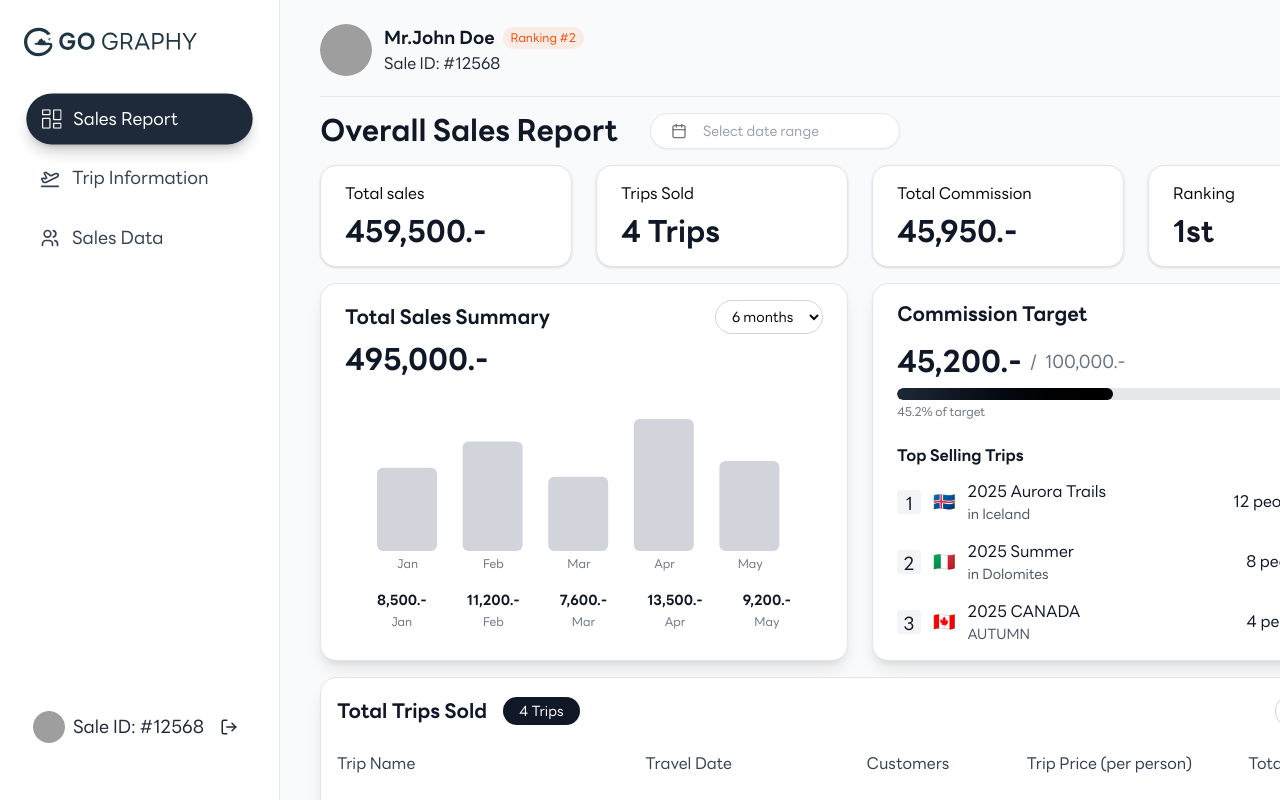
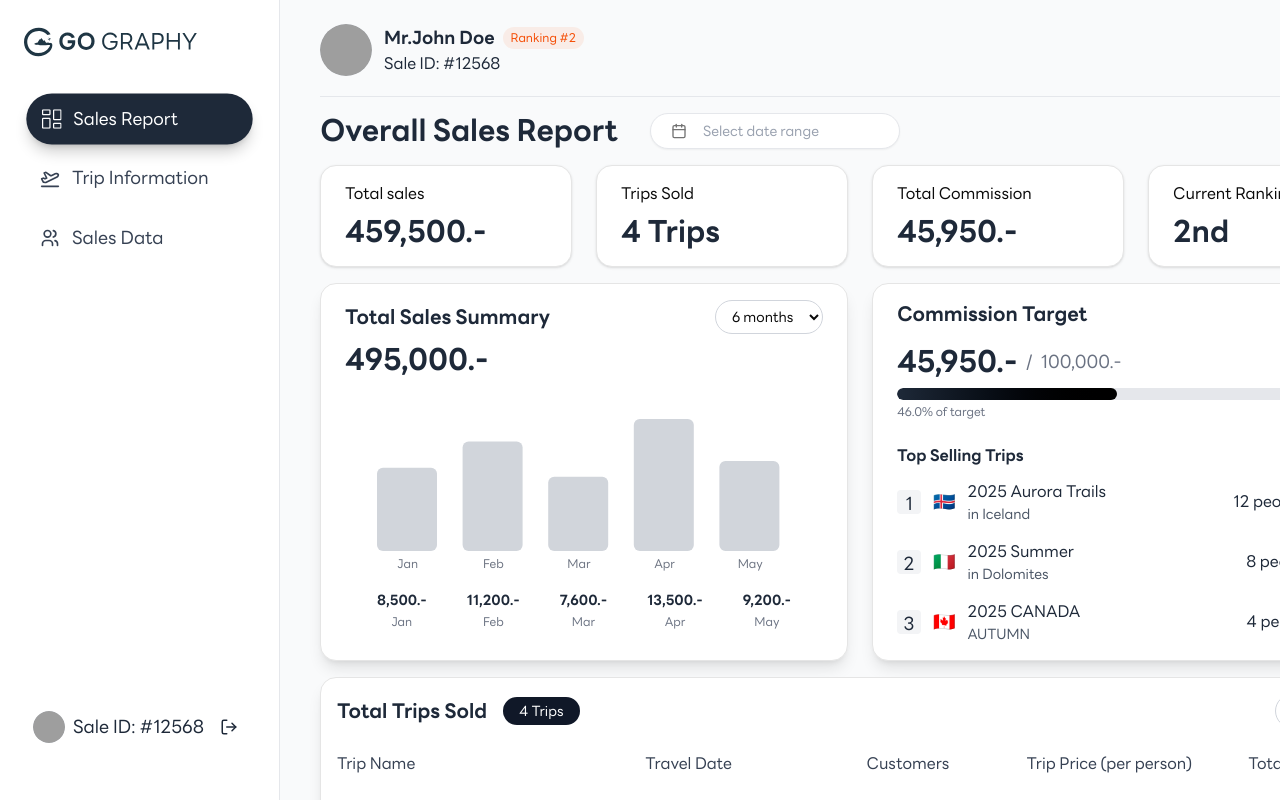
Before and after one commit to Canvasmediaagency/gography-seller-dashboard, a Next.js app: page /sales-report in a window 1280 px wide. Shown: the top 800 px of the page. Built offline with nearby package versions, Linux system fonts and the light colour scheme; grey boxes are pictures that could not be loaded.

Commit message:
feat: date picker action with random mock up data

```diff
--- a/src/app/sales-report/page.tsx
+++ b/src/app/sales-report/page.tsx
@@ -1,5 +1,5 @@
 "use client"
-import React, { useState, useEffect } from 'react'
+import React, { useState, useEffect, useMemo } from 'react'
 import { BarChart, Bar, XAxis, YAxis, ResponsiveContainer } from 'recharts'
 import { DateRange } from "react-day-picker"
 import { DateRangePicker } from "@/components/DateRangePicker"
@@ -14,7 +14,61 @@ function SalesReportPage() {
   // Date Range State - เริ่มต้นเป็น undefined เพื่อแสดง "All"
   const [dateRange, setDateRange] = useState<DateRange | undefined>(undefined)
 
-  const currentCommission = 45200
+  // Generate mock data based on date range using useMemo to prevent constant re-generation
+  const getMockDataForDateRange = (dateRange: DateRange | undefined) => {
+    if (!dateRange?.from || !dateRange?.to) {
+      // Default data when no date range selected (All)
+      return {
+        totalSales: 459500,
+        tripsSold: 4,
+        totalCommission: 45950,
+        commissionRate: 10 // 10%
+      }
+    }
+
+    // Create a seed based on the date range to ensure consistent random data
+    const dateString = `${dateRange.from.getTime()}-${dateRange.to.getTime()}`
+    const seed = dateString.split('').reduce((a, b) => {
+      a = ((a << 5) - a) + b.charCodeAt(0)
+      return a & a
+    }, 0)
+
+    // Seeded random function to ensure consistent results
+    const seededRandom = (seed: number) => {
+      const x = Math.sin(seed) * 10000
+      return x - Math.floor(x)
+    }
+
+    // Calculate days in selected range
+    const diffTime = Math.abs(dateRange.to.getTime() - dateRange.from.getTime())
+    const diffDays = Math.ceil(diffTime / (1000 * 60 * 60 * 24)) + 1
+
+    // Generate consistent random data based on date range
+    const baseAmount = Math.floor(seededRandom(seed) * 50000) + 30000 // 30k-80k base
+    const dailyAverage = Math.floor(baseAmount / Math.max(diffDays, 1))
+    const totalSales = dailyAverage * diffDays + Math.floor(seededRandom(seed + 1) * 100000)
+
+    // Commission rate between 7-12%
+    const commissionRate = Math.floor(seededRandom(seed + 2) * 6) + 7 // 7-12%
+    const totalCommission = Math.floor(totalSales * (commissionRate / 100))
+
+    // Trips sold based on sales amount
+    const tripsSold = Math.max(1, Math.floor(totalSales / 100000) + Math.floor(seededRandom(seed + 3) * 3))
+
+    return {
+      totalSales,
+      tripsSold,
+      totalCommission,
+      commissionRate
+    }
+  }
+
+  // Use useMemo to prevent constant re-generation of mock data
+  const mockData = useMemo(() => {
+    return getMockDataForDateRange(dateRange)
+  }, [dateRange]) // Only regenerate when dateRange changes
+
+  const currentCommission = 45950
   const progressPercentage = (currentCommission / commissionTarget) * 100
 
   // Animate progress bar on mount and when target changes
@@ -45,7 +99,6 @@ function SalesReportPage() {
   // Handle date range change
   const handleDateRangeChange = (newDateRange: DateRange | undefined) => {
     setDateRange(newDateRange)
-    // Here you can add logic to filter data based on date range
     console.log('Date range changed:', newDateRange)
   }
 
@@ -118,7 +171,7 @@ function SalesReportPage() {
           </div>
           <div>
             <div className="flex flex-row items-center gap-2">
-              <p className='text-lg text-gray-900 flex font-bold'>Mr.John Doe </p>
+              <p className='text-lg text-gray-800 flex font-bold'>Mr.John Doe </p>
               <p className='text-[12px] bg-orange-600/8 px-2 py-[2px] rounded-full text-orange-600 flex'>Ranking #2</p>
             </div>
             <p className="text-md text-gray-800">Sale ID: #12568</p>
@@ -126,8 +179,9 @@ function SalesReportPage() {
 
         </div>
         <div className='flex flex-row gap-8 items-end'>
-          <h1 className="text-3xl font-bold text-gray-900 mt-4">Overall Sales Report</h1>
+          <h1 className="text-3xl font-bold text-gray-800 mt-4">Overall Sales Report</h1>
           <div className="mt-4">
+            {/* date picker 1 */}
             <DateRangePicker
               date={dateRange}
               onDateChange={handleDateRangeChange}
@@ -141,19 +195,21 @@ function SalesReportPage() {
         <div className='flex flex-row gap-6 justify-between w-full items-center px-4 py-2  rounded-3xl mt-2 '>
           <div className='flex bg-white flex-col w-1/4 rounded-2xl p-4 px-6 border-1 shadow-sm  items-start gap-2'>
             <p>Total sales</p>
-            <p className='text-3xl font-bold text-gray-900'>459,500.-</p>
+            <p className='text-3xl font-bold text-gray-800'>{mockData.totalSales.toLocaleString()}.-</p>
           </div>
           <div className='flex flex-col bg-white w-1/4 rounded-2xl p-4 px-6 border-1 shadow-sm items-start gap-2'>
             <p>Trips Sold</p>
-            <p className='text-3xl font-bold text-gray-900'>4 Trips</p>
+            <p className='text-3xl font-bold text-gray-800'>{mockData.tripsSold} Trips</p>
           </div>
           <div className='flex flex-col bg-white w-1/4 rounded-2xl p-4 px-6 border-1 shadow-sm items-start gap-2'>
             <p>Total Commission</p>
-            <p className='text-3xl font-bold text-gray-900'>45,950.-</p>
+            <p className='text-3xl font-bold text-gray-800'>{mockData.totalCommission.toLocaleString()}.-</p>
           </div>
           <div className='flex flex-col bg-white w-1/4 rounded-2xl p-4 px-6 border-1 shadow-sm items-start gap-2'>
-            <p>Ranking</p>
-            <p className='text-3xl font-bold text-gray-900'>1st</p>
+            <p>Current Ranking</p>
+            <div className="flex items-center gap-2">
+              <p className='text-3xl font-bold text-gray-800'>2nd</p>
+            </div>
           </div>
         </div>
       </div>
@@ -163,7 +219,7 @@ function SalesReportPage() {
         <div className='w-1/2'>
           <div className='rounded-2xl p-4 px-6 border-1 shadow-lg h-full bg-white'>
             <div className='flex justify-between items-center mb-2'>
-              <h3 className='text-xl font-bold text-gray-900'>Total Sales Summary</h3>
+              <h3 className='text-xl font-bold text-gray-800'>Total Sales Summary</h3>
               <select className="px-3 py-1 rounded-full border border-gray-300 text-sm focus:outline-none focus:ring-2 focus:ring-blue-500">
                 <option value="6m">6 months</option>
                 <option value="1m">1 month</option>
@@ -173,7 +229,7 @@ function SalesReportPage() {
             </div>
 
             <div className='mb-4'>
-              <p className='text-3xl font-bold text-gray-900'>495,000.-</p>
+              <p className='text-3xl font-bold text-gray-800'>495,000.-</p>
             </div>
 
             {/* Bar Chart */}
@@ -200,7 +256,7 @@ function SalesReportPage() {
               <div className='flex justify-between px-8 mt-1'>
                 {chartData.map((item, index) => (
                   <div key={index} className='text-center'>
-                    <p className='text-sm font-semibold text-gray-900 mb-1'>{item.value.toLocaleString()}.-</p>
+                    <p className='text-sm font-semibold text-gray-800 mb-1'>{item.value.toLocaleString()}.-</p>
                     <p className='text-xs text-gray-500'>{item.month}</p>
                   </div>
                 ))}
@@ -212,11 +268,11 @@ function SalesReportPage() {
         <div className='w-1/2'>
           <div className='rounded-2xl p-4 px-6 border-1 shadow-lg h-full bg-white'>
             <div className='flex justify-between items-center mb-4'>
-              <h3 className='text-xl font-bold text-gray-900'>Commission Target</h3>
+              <h3 className='text-xl font-bold text-gray-800'>Commission Target</h3>
               {!isEditing ? (
                 <button
                   onClick={handleEdit}
-                  className='text-sm text-gray-900 underline hover:text-gray-900 cursor-pointer'
+                  className='text-sm text-gray-800 underline hover:text-gray-800 cursor-pointer'
                 >
                   Edit
                 </button>
@@ -224,7 +280,7 @@ function SalesReportPage() {
                 <div className='flex gap-2'>
                   <button
                     onClick={handleSave}
-                    className='text-sm text-gray-900 underline hover:text-gray-900 cursor-pointer'
+                    className='text-sm text-gray-800 underline hover:text-gray-800 cursor-pointer'
                   >
                     Save
                   </button>
@@ -241,7 +297,7 @@ function SalesReportPage() {
             {/* Progress */}
             <div className='mb-6'>
               <div className='flex items-center gap-2 mb-2'>
-                <span className='text-3xl font-bold text-gray-900'>{currentCommission.toLocaleString()}.-</span>
+                <span className='text-3xl font-bold text-gray-800'>{currentCommission.toLocaleString()}.-</span>
                 <span className='text-lg text-gray-500'>/ </span>
                 {isEditing ? (
                   <input
@@ -273,53 +329,53 @@ function SalesReportPage() {
 
             {/* Trip List */}
             <div className='space-y-4'>
-              <h4 className='font-semibold text-gray-900 mb-3'>Top Selling Trips</h4>
+              <h4 className='font-semibold text-gray-800 mb-3'>Top Selling Trips</h4>
 
               {/* Trip 1 */}
               <div className='flex items-center justify-between'>
                 <div className='flex items-center gap-3'>
-                  <span className='w-6 h-6 bg-gray-100 rounded text-center text-lg text-gray-900'>1</span>
+                  <span className='w-6 h-6 bg-gray-100 rounded text-center text-lg text-gray-800'>1</span>
                   <span className='text-lg'>🇮🇸</span>
                   <div>
-                    <p className=' text-gray-900'>2025 Aurora Trails</p>
+                    <p className=' text-gray-800'>2025 Aurora Trails</p>
                     <p className='text-sm text-gray-600'>in Iceland</p>
                   </div>
                 </div>
                 <div className='flex items-center gap-4'>
-                  <p className='text-gray-900'>12 people</p>
-                  <p className='text-sm font-semibold text-gray-900'>14,290.-</p>
+                  <p className='text-gray-800'>12 people</p>
+                  <p className='text-sm font-semibold text-gray-800'>14,290.-</p>
                 </div>
               </div>
 
               {/* Trip 2 */}
               <div className='flex items-center justify-between'>
                 <div className='flex items-center gap-3'>
-                  <span className='w-6 h-6 bg-gray-100 rounded text-center text-lg text-gray-900'>2</span>
+                  <span className='w-6 h-6 bg-gray-100 rounded text-center text-lg text-gray-800'>2</span>
                   <span className='text-lg'>🇮🇹</span>
                   <div>
-                    <p className=' text-gray-900'>2025 Summer</p>
+                    <p className=' text-gray-800'>2025 Summer</p>
                     <p className='text-sm text-gray-600'>in Dolomites</p>
                   </div>
                 </div>
                 <div className='flex items-center gap-4'>
-                  <p className='text-gray-900'>8 people</p>
-                  <p className='text-sm font-semibold text-gray-900'>9,500.-</p>
+                  <p className='text-gray-800'>8 people</p>
+                  <p className='text-sm font-semibold text-gray-800'>9,500.-</p>
                 </div>
               </div>
 
               {/* Trip 3 */}
               <div className='flex items-center justify-between'>
                 <div className='flex items-center gap-3'>
-                  <span className='w-6 h-6 bg-gray-100 rounded text-center text-lg text-gray-900'>3</span>
+                  <span className='w-6 h-6 bg-gray-100 rounded text-center text-lg text-gray-800'>3</span>
                   <span className='text-lg'>🇨🇦</span>
                   <div>
-                    <p className=' text-gray-900'>2025 CANADA</p>
+                    <p className=' text-gray-800'>2025 CANADA</p>
                     <p className='text-sm text-gray-600'>AUTUMN</p>
                   </div>
                 </div>
                 <div className='flex items-center gap-4'>
-                  <p className='text-gray-900'>4 people</p>
-                  <p className='text-sm font-semibold text-gray-900'>7,200.-</p>
+                  <p className='text-gray-800'>4 people</p>
+                  <p className='text-sm font-semibold text-gray-800'>7,200.-</p>
                 </div>
               </div>
             </div>
@@ -331,7 +387,7 @@ function SalesReportPage() {
       <div className='mx-4 mb-6 rounded-2xl shadow-lg bg-white border-1'>
         <div className="flex justify-between items-center p-4 ">
           <div className='flex flex-row items-center'>
-            <h3 className='font-semibold text-xl text-gray-900'>Total Trips Sold</h3>
+            <h3 className='font-semibold text-xl text-gray-800'>Total Trips Sold</h3>
             <span className='px-4 py-1 text-white bg-gray-900 mx-4 rounded-full text-sm'>
               {tripsData.length} Trips
             </span>
@@ -369,7 +425,7 @@ function SalesReportPage() {
                     <div className="flex items-center gap-3">
                       <span className="text-lg">{trip.flag}</span>
                       <div>
-                        <p className=" text-gray-900">{trip.name}</p>
+                        <p className=" text-gray-800">{trip.name}</p>
                         <p className="text-sm text-gray-600">{trip.location}</p>
                       </div>
                     </div>
@@ -377,7 +433,7 @@ function SalesReportPage() {
 
                   {/* Date */}
                   <td className="p-4">
-                    <p className="text-sm text-gray-900">{trip.date}</p>
+                    <p className="text-sm text-gray-800">{trip.date}</p>
                   </td>
 
                   {/* Seats */}
@@ -404,12 +460,12 @@ function SalesReportPage() {
 
                   {/* Price */}
                   <td className="p-4">
-                    <p className="font-semibold text-gray-900 text-right">{trip.price}</p>
+                    <p className="font-semibold text-gray-800 text-right">{trip.price}</p>
                   </td>
 
                   {/* Commission */}
                   <td className="p-4">
-                    <p className="font-bold text-gray-900 text-right">{trip.commission}</p>
+                    <p className="font-bold text-gray-800 text-right">{trip.commission}</p>
                   </td>
                 </tr>
               ))}
```
Also changed, not shown: src/app/Trips/page.tsx (+37 -37 lines).
